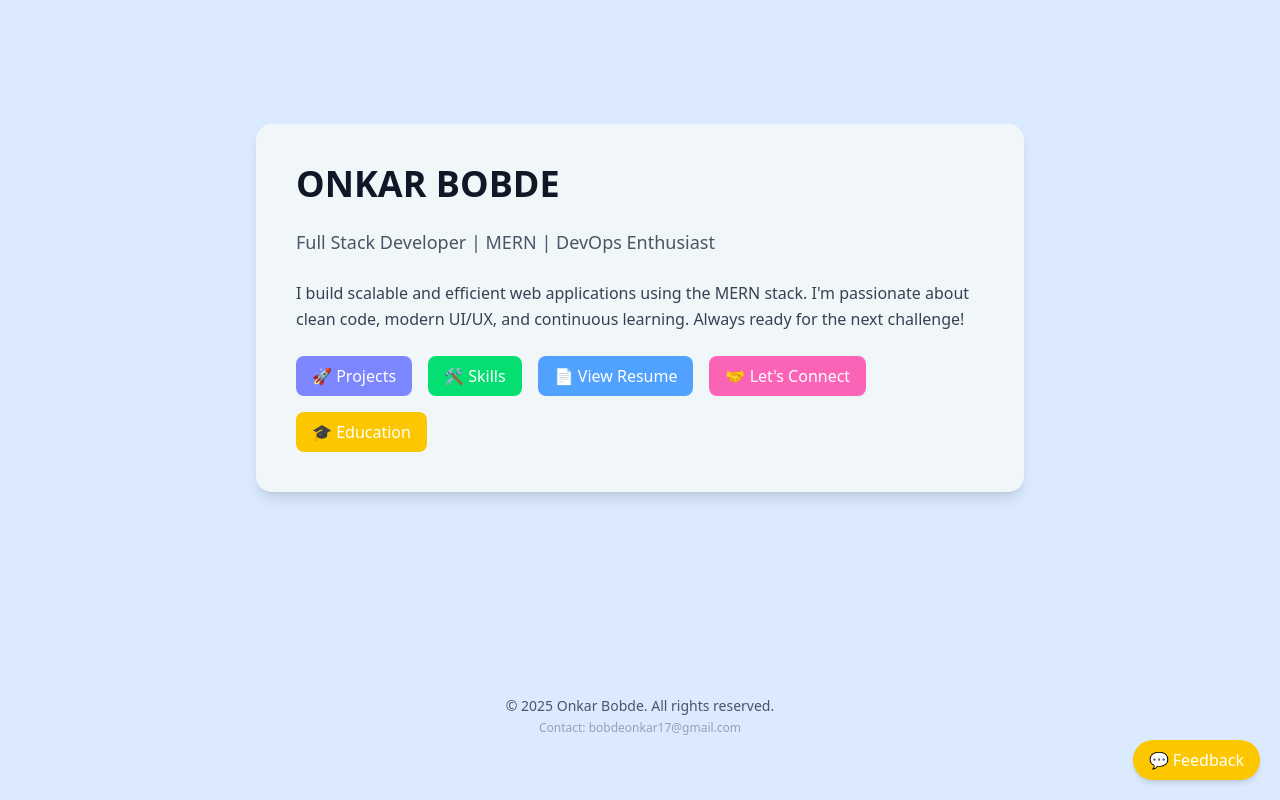
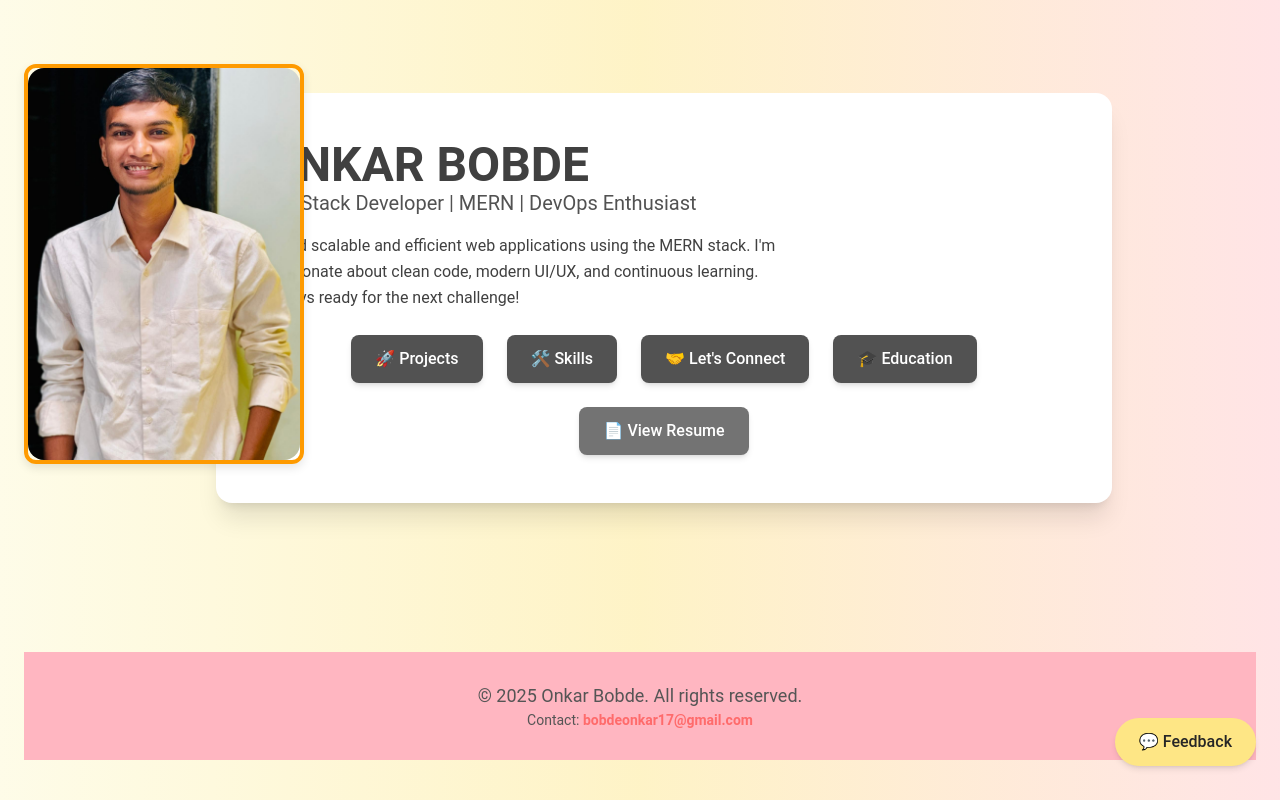
Before and after one commit to Omkys/my-portfolip, a React (Vite) app: page / in a window 1280 px wide. Built offline with nearby package versions, Linux system fonts and the light colour scheme.

Commit message:
something new is added

```diff
--- a/package.json
+++ b/package.json
@@ -15,18 +15,20 @@
     "react": "^19.0.0",
     "react-dom": "^19.0.0",
     "react-hot-toast": "^2.5.2",
-    "react-icons": "^5.5.0",
-    "tailwindcss": "^4.1.4"
+    "react-icons": "^5.5.0"
   },
   "devDependencies": {
     "@eslint/js": "^9.21.0",
     "@types/react": "^19.0.10",
     "@types/react-dom": "^19.0.4",
     "@vitejs/plugin-react": "^4.3.4",
+    "autoprefixer": "^10.4.21",
     "eslint": "^9.21.0",
     "eslint-plugin-react-hooks": "^5.1.0",
     "eslint-plugin-react-refresh": "^0.4.19",
     "globals": "^15.15.0",
+    "postcss": "^8.5.3",
+    "tailwindcss": "^4.1.6",
     "vite": "^6.2.0"
   }
 }
--- a/src/App.css
+++ b/src/App.css
@@ -10,3 +10,113 @@
   .animate-slide-up {
     animation: slideUp 0.4s ease-out forwards;
   }
+  /* App.css */
+/* General Styling */
+body {
+  font-family: 'Roboto', sans-serif;
+  background-color: #f7f7f7;
+  margin: 0;
+  padding: 0;
+}
+
+/* Profile Image Hover Animation */
+.profile-img {
+  transition: transform 0.3s ease-in-out;
+}
+
+.profile-img:hover {
+  transform: scale(1.1);
+}
+
+/* Profile Card Styling */
+.profile-card {
+  box-shadow: 0 4px 10px rgba(0, 0, 0, 0.1);
+  border-radius: 12px;
+}
+
+/* Interactive Button Hover Effects */
+.interactive-button {
+  transition: transform 0.3s ease-in-out, box-shadow 0.3s ease-in-out;
+}
+
+.interactive-button:hover {
+  transform: scale(1.05);
+  box-shadow: 0 4px 10px rgba(0, 0, 0, 0.1);
+}
+
+/* Feedback Button Animation */
+.interactive-feedback-button {
+  animation: bounce 1s infinite;
+}
+
+@keyframes bounce {
+  0% {
+    transform: translateY(0);
+  }
+  50% {
+    transform: translateY(-10px);
+  }
+  100% {
+    transform: translateY(0);
+  }
+}
+
+/* Hover Tooltips for Buttons */
+button:hover {
+  position: relative;
+}
+
+button .tooltip {
+  position: absolute;
+  bottom: 100%;
+  margin-bottom: 8px;
+  left: 50%;
+  transform: translateX(-50%);
+  background-color: rgba(0, 0, 0, 0.75);
+  color: white;
+  padding: 5px 10px;
+  border-radius: 4px;
+  font-size: 12px;
+  opacity: 0;
+  pointer-events: none;
+  transition: opacity 0.3s ease-in-out;
+}
+
+button:hover .tooltip {
+  opacity: 1;
+}
+
+/* Section Transitions */
+.section {
+  opacity: 0;
+  transition: opacity 0.5s ease-in-out;
+}
+
+.section.active {
+  opacity: 1;
+}
+
+/* Smooth Scroll Effect */
+html {
+  scroll-behavior: smooth;
+}
+
+/* Footer Styling */
+footer {
+  background-color: lightpink ; /* //////////////here change the color of the background */
+  padding: 30px 0;
+}
+
+footer p {
+  margin: 0;
+  color: #555;
+}
+
+footer a {
+  text-decoration: none;
+  color: #ff6b6b;
+}
+
+footer a:hover {
+  text-decoration: underline;
+}
--- a/src/App.jsx
+++ b/src/App.jsx
@@ -4,54 +4,59 @@ import Projects from './Project';
 import Skills from './Skills';
 import Connect from './Connect';
 import Feedback from './Feedback';
-import Education from './Education'; // Import Education component
+import Education from './Education';
 import { Toaster, toast } from 'react-hot-toast';
+import profilePic from './assets/my pic.jpg'; // Adjust path if needed
 
 function App() {
   const [showSection, setShowSection] = useState(null);
   const [showFeedback, setShowFeedback] = useState(false);
 
   return (
-    <main className="min-h-screen bg-blue-100 text-gray-800 flex flex-col items-center justify-start px-4 py-10">
-      {/* ================== INTRO SECTION ================== */}
+    <main className="min-h-screen bg-gradient-to-r from-yellow-50 via-amber-100 to-rose-100 text-neutral-800 flex flex-col items-center justify-start px-4 sm:px-6 py-10 relative">
+      {/* Toast Notifications */}
       <Toaster position="top-right" reverseOrder={false} />
 
+      {/* Profile Card */}
+      <div className="profile-card absolute top-16 left-2 sm:left-4 md:left-6 w-32 h-32 sm:w-36 sm:h-46 md:w-70 md:h-100 overflow-hidden border-4 border-amber-500 rounded-2xl shadow-xl z-50">
+        <img
+          src={profilePic}
+          alt="Profile"
+          className="profile-img w-full h-full object-cover rounded-2xl transform transition-transform duration-300 hover:scale-110"
+        />
+      </div>
+
+      {/* Intro Section */}
       <div
-        className={`max-w-3xl ${
-          showSection ? 'mt-10' : 'my-auto'
-        } bg-[#f1f7f9] shadow-lg rounded-2xl p-10 w-full space-y-6 transition-all duration-500`}
+        className={`max-w-4xl bg-white shadow-xl rounded-2xl p-6 sm:p-10 md:p-12 w-full space-y-6 transition-all duration-500 ease-in-out ${showSection ? 'mt-12' : 'my-auto'} ml-2 sm:ml-6 md:ml-12`}
       >
-        <h1
-          className="text-4xl font-bold text-gray-900 cursor-pointer"
-          onClick={() => {
-            setShowSection(null);
-            setTimeout(() => setShowSection('connect'), 50);
-          }}
-        >
+        <div className="flex flex-col md:flex-row items-center gap-6 md:gap-8">
+          {/* Text Section */}
+          <div className="text-center md:text-left w-full md:w-2/3">
+            <h1 className="text-4xl sm:text-5xl font-semibold text-neutral-700 cursor-pointer hover:text-amber-500 transition-all duration-300">
               ONKAR BOBDE
             </h1>
-        <p className="text-lg text-gray-600">
-          Full Stack Developer | MERN | DevOps Enthusiast
-        </p>
-        <p className="text-gray-700 leading-relaxed">
+            <p className="text-lg sm:text-xl text-neutral-600">Full Stack Developer | MERN | DevOps Enthusiast</p>
+            <p className="text-neutral-700 leading-relaxed mt-4">
               I build scalable and efficient web applications using the MERN stack. I'm passionate about clean code, modern UI/UX, and continuous learning. Always ready for the next challenge!
             </p>
+          </div>
+        </div>
 
-        {/* BUTTONS inside main card */}
-        <div className="flex flex-wrap gap-4 mt-6">
+        {/* Buttons */}
+        <div className="flex flex-wrap gap-4 sm:gap-6 mt-4 sm:mt-6 justify-center">
+          {['projects', 'skills', 'connect', 'education'].map((section) => (
             <button
-            className="bg-indigo-400 hover:bg-indigo-500 text-white font-medium py-2 px-4 rounded-lg transition-all duration-300 ease-in-out transform hover:scale-105 hover:delay-100"
-            onClick={() => setShowSection('projects')}
+              key={section}
+              className="interactive-button bg-neutral-600 hover:bg-neutral-700 text-white font-medium py-3 px-5 sm:px-6 rounded-lg shadow-md transition-all duration-300 transform hover:scale-105"
+              onClick={() => setShowSection(section)}
             >
-            🚀 Projects
+              {section === 'projects' && '🚀 Projects'}
+              {section === 'skills' && '🛠️ Skills'}
+              {section === 'connect' && "🤝 Let's Connect"}
+              {section === 'education' && '🎓 Education'}
             </button>
-
-          <button
-            className="bg-green-400 hover:bg-green-500 text-white font-medium py-2 px-4 rounded-lg transition-all duration-300 ease-in-out transform hover:scale-105 hover:delay-100"
-            onClick={() => setShowSection('skills')}
-          >
-            🛠️ Skills
-          </button>
+          ))}
 
           <button
             onClick={() => {
@@ -60,42 +65,27 @@ function App() {
                 window.open('/resume/Onkar_Bobde-Resume.pdf', '_blank');
               }, 1000);
             }}
-            className="bg-blue-400 hover:bg-blue-500 text-white font-medium py-2 px-4 rounded-lg transition-all duration-300 ease-in-out transform hover:scale-105"
+            className="interactive-button bg-neutral-500 hover:bg-neutral-600 text-white font-medium py-3 px-6 rounded-lg shadow-md transition-all duration-300 transform hover:scale-105"
           >
             📄 View Resume
-          </button>
-
-          <button
-            className="bg-pink-400 hover:bg-pink-500 text-white font-medium py-2 px-4 rounded-lg transition-all duration-300 ease-in-out transform hover:scale-105"
-            onClick={() => setShowSection('connect')}
-          >
-            🤝 Let's Connect
-          </button>
-
-          {/* New Education button */}
-          <button
-            className="bg-yellow-400 hover:bg-yellow-500 text-white font-medium py-2 px-4 rounded-lg transition-all duration-300 ease-in-out transform hover:scale-105"
-            onClick={() => setShowSection('education')}
-          >
-            🎓 Education
           </button>
         </div>
       </div>
 
-      {/* ================== CONDITIONAL SECTIONS ================== */}
+      {/* Section Renderer */}
       <div className="mt-12 w-full flex justify-center">
-        <div className="w-full max-w-3xl">
+        <div className="w-full max-w-4xl">
           {showSection === 'projects' && <Projects />}
           {showSection === 'skills' && <Skills />}
           {showSection === 'connect' && <Connect />}
-          {showSection === 'education' && <Education />} {/* Education Section */}
+          {showSection === 'education' && <Education />}
         </div>
       </div>
 
-      {/* ================== FEEDBACK BUTTON ================== */}
-      <div className="fixed bottom-5 right-5 z-50">
+      {/* Feedback Button */}
+      <div className="fixed bottom-6 right-6 z-50">
         <button
-          className="bg-yellow-400 hover:bg-yellow-500 text-white font-medium py-2 px-4 rounded-full shadow-md transition-all duration-300 ease-in-out transform hover:scale-105"
+          className="interactive-feedback-button bg-amber-200 hover:bg-amber-300 text-neutral-800 font-medium py-3 px-6 rounded-full shadow-md transition-all duration-300 transform hover:scale-105"
           onClick={() => setShowFeedback(true)}
         >
           💬 Feedback
@@ -104,15 +94,20 @@ function App() {
 
       {showFeedback && <Feedback onClose={() => setShowFeedback(false)} />}
 
-      {/* ================== FOOTER ================== */}
-      <footer className="w-full text-center py-6 mt-12 bg-blue-100">
-        <p className="text-gray-600 text-sm">
+      {/* Footer */}
+      <footer className="w-full text-center py-8 mt-12 bg-rose-200 dark:bg-rose-300">
+        <p className="text-neutral-600 dark:text-neutral-500 text-lg">
           &copy; {new Date().getFullYear()} Onkar Bobde. All rights reserved.
         </p>
-        <p className="text-xs text-gray-400 mt-1">
-  Contact: <a href="mailto:bobdeonkar17@gmail.com" className="hover:underline">bobdeonkar17@gmail.com</a>
+        <p className="text-sm text-neutral-500 mt-2">
+          Contact:{' '}
+          <a
+            href="mailto:bobdeonkar17@gmail.com"
+            className="hover:underline text-rose-600 font-semibold"
+          >
+            bobdeonkar17@gmail.com
+          </a>
         </p>
-
       </footer>
     </main>
   );
```
Also changed, not shown: 1 other file (tests, documents, lock files or other folders). Lines whose indentation alone changed are shown as unchanged.
